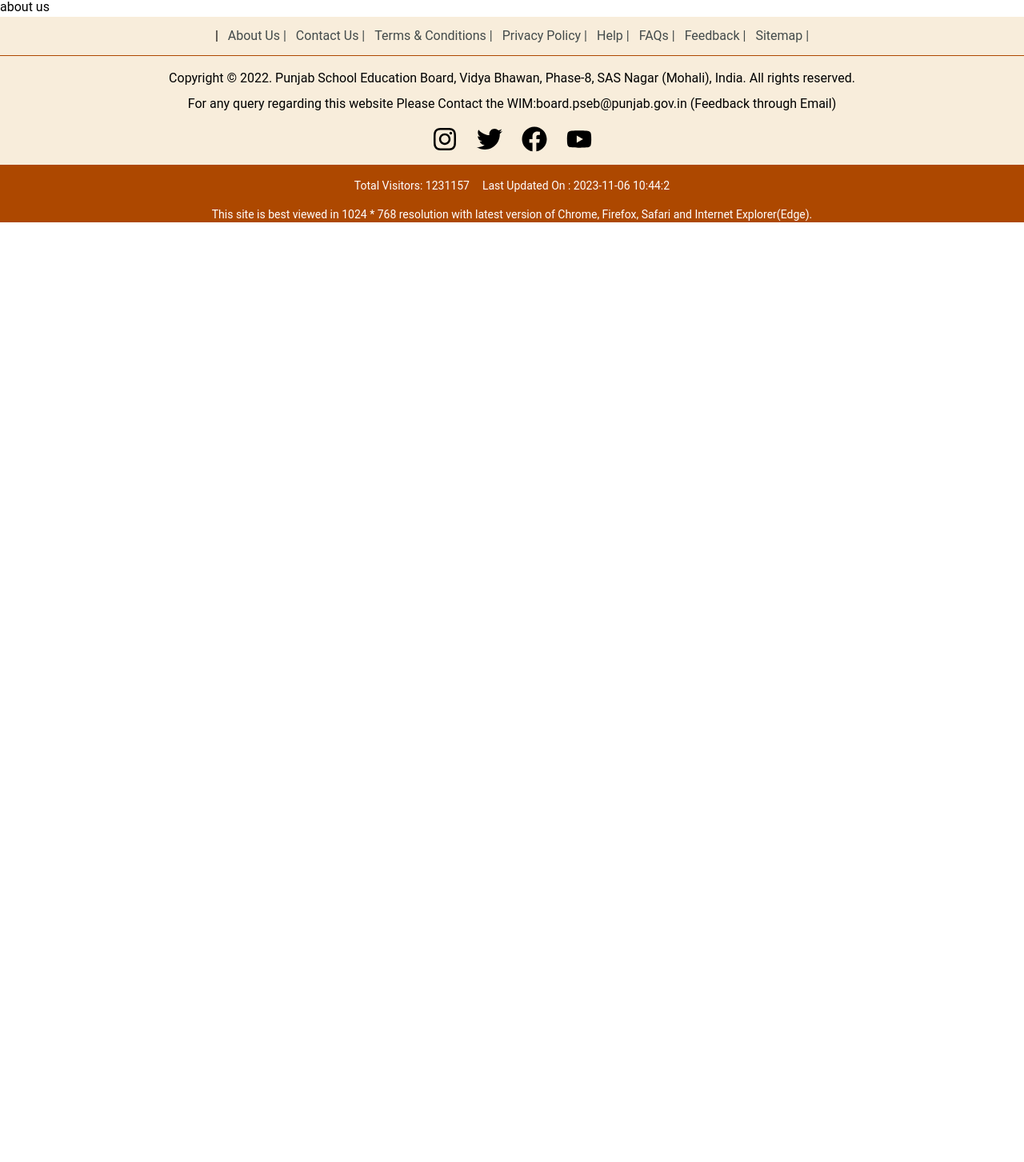
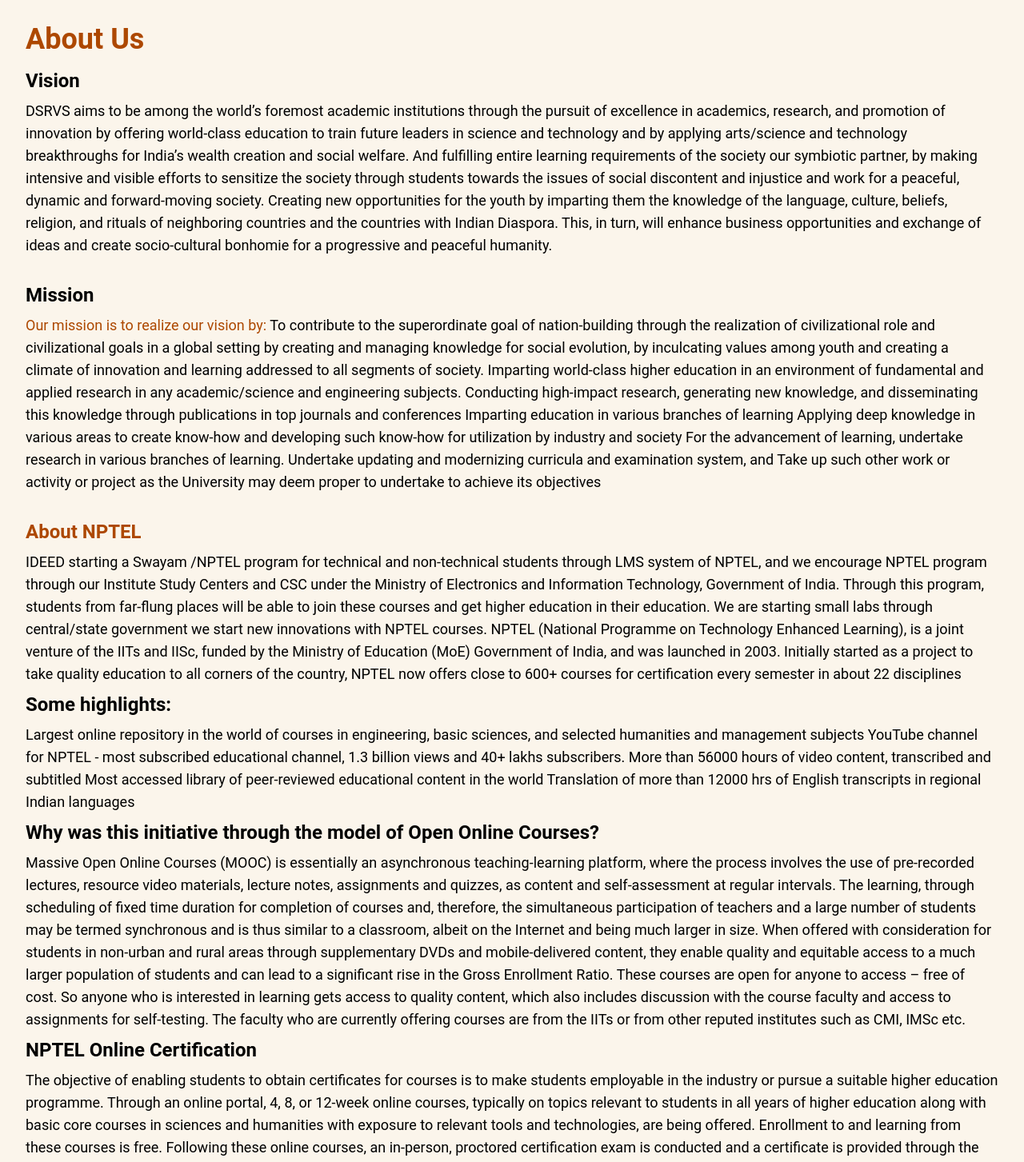
Before and after one commit to prash240303/sdmis-dsrvsindia, a Next.js app: page /about-us in a window 1280 px wide. Shown: the part 219-1672 px from the top of the page at 80% size. Before the commit the page ends 800 px from the top, so only its background shows below. Built offline with nearby package versions, Linux system fonts and the light colour scheme.

Commit message:
Added content in about us and contact us

```diff
--- a/src/components/Footer.tsx
+++ b/src/components/Footer.tsx
@@ -15,7 +15,7 @@
   return (
     <>
       {/* Footer */}
-      <div className="w-full  bg-sdmis-primary-100 ">
+      <div className="w-full border-t border-sdmis-primary-600 bg-sdmis-primary-100 ">
         <div className="flex justify-center items-center flex-wrap gap-3 px-2 py-3 border-b border-sdmis-primary-600">
           {/* dynamic list of items */}
           |
--- a/src/components/home/about.tsx
+++ b/src/components/home/about.tsx
@@ -1,9 +1,9 @@
+
 const About = () => {
-  return(
-    <div>
-      <h1>About</h1>
-    </div>
-  )
-}
+  return (
+    <>
+    hi</>
+  );
+};
 
 export default About;
--- a/src/pages/about-us.tsx
+++ b/src/pages/about-us.tsx
@@ -3,8 +3,60 @@
 const AboutUs = () => {
   return (
     <HomeLayout>
-      about us
+      <div className="bg-[#fbf5eb] p-4 sm:p-8">
+        <h1 className="text-2xl sm:text-4xl font-bold text-sdmis-primary-600 mb-2 sm:mb-4">About Us</h1>
+
+        <section className="mb-4 sm:mb-8">
+          <h2 className="text-lg sm:text-2xl font-bold mb-2">Vision</h2>
+          <p className="text-base sm:text-lg">
+            DSRVS aims to be among the world’s foremost academic institutions through the pursuit of excellence in academics, research, and promotion of innovation by offering world-class education to train future leaders in science and technology and by applying arts/science and technology breakthroughs for India’s wealth creation and social welfare. And fulfilling entire learning requirements of the society our symbiotic partner, by making intensive and visible efforts to sensitize the society through students towards the issues of social discontent and injustice and work for a peaceful, dynamic and forward-moving society. Creating new opportunities for the youth by imparting them the knowledge of the language, culture, beliefs, religion, and rituals of neighboring countries and the countries with Indian Diaspora. This, in turn, will enhance business opportunities and exchange of ideas and create socio-cultural bonhomie for a progressive and peaceful humanity.
+          </p>
+        </section>
+
+        <section className="mb-4 sm:mb-8">
+          <h2 className="text-lg sm:text-2xl font-bold mb-2">Mission</h2>
+          <p className="text-base sm:text-lg">
+            <span className="text-semibold text-sdmis-primary-600">Our mission is to realize our vision by:</span> To contribute to the superordinate goal of nation-building through the realization of civilizational role and civilizational goals in a global setting by creating and managing knowledge for social evolution, by inculcating values among youth and creating a climate of innovation and learning addressed to all segments of society.
+
+            Imparting world-class higher education in an environment of fundamental and applied research in any academic/science and engineering subjects.
+            Conducting high-impact research, generating new knowledge, and disseminating this knowledge through publications in top journals and conferences
+            Imparting education in various branches of learning
+            Applying deep knowledge in various areas to create know-how and developing such know-how for utilization by industry and society
+            For the advancement of learning, undertake research in various branches of learning.
+            Undertake updating and modernizing curricula and examination system, and
+            Take up such other work or activity or project as the University may deem proper to undertake to achieve its objectives
+          </p>
+        </section>
+
+        <section className="mb-4 sm:mb-8">
+          <h2 className="text-lg sm:text-2xl text-sdmis-primary-600 font-bold mb-2">About NPTEL</h2>
+          <p className="text-base sm:text-lg">
+            IDEED starting a Swayam /NPTEL program for technical and non-technical students through LMS system of NPTEL, and we encourage NPTEL program through our Institute Study Centers and CSC under the Ministry of Electronics and Information Technology, Government of India. Through this program, students from far-flung places will be able to join these courses and get higher education in their education. We are starting small labs through central/state government we start new innovations with NPTEL courses. NPTEL (National Programme on Technology Enhanced Learning), is a joint venture of the IITs and IISc, funded by the Ministry of Education (MoE) Government of India, and was launched in 2003. Initially started as a project to take quality education to all corners of the country, NPTEL now offers close to 600+ courses for certification every semester in about 22 disciplines
+          </p>
+          <h2 className="text-lg sm:text-2xl font-bold my-2">Some highlights:</h2>
+          <p className="text-base sm:text-lg">
+            Largest online repository in the world of courses in engineering, basic sciences, and selected humanities and management subjects YouTube channel for NPTEL - most subscribed educational channel, 1.3 billion views and 40+ lakhs subscribers.
+            More than 56000 hours of video content, transcribed and subtitled
+            Most accessed library of peer-reviewed educational content in the world
+            Translation of more than 12000 hrs of English transcripts in regional Indian languages
+          </p>
+          <h2 className="text-lg sm:text-2xl font-bold my-2">Why was this initiative through the model of Open Online Courses?</h2>
+          <p className="text-base sm:text-lg">
+            Massive Open Online Courses (MOOC) is essentially an asynchronous teaching-learning platform, where the process involves the use of pre-recorded lectures, resource video materials, lecture notes, assignments and quizzes, as content and self-assessment at regular intervals. The learning, through scheduling of fixed time duration for completion of courses and, therefore, the simultaneous participation of teachers and a large number of students may be termed synchronous and is thus similar to a classroom, albeit on the Internet and being much larger in size. When offered with consideration for students in non-urban and rural areas through supplementary DVDs and mobile-delivered content, they enable quality and equitable access to a much larger population of students and can lead to a significant rise in the Gross Enrollment Ratio. These courses are open for anyone to access – free of cost. So anyone who is interested in learning gets access to quality content, which also includes discussion with the course faculty and access to assignments for self-testing. The faculty who are currently offering courses are from the IITs or from other reputed institutes such as CMI, IMSc etc.
+          </p>
+          <h2 className="text-lg sm:text-2xl font-bold my-2">NPTEL Online Certification</h2>
+          <p className="text-base sm:text-lg">
+            The objective of enabling students to obtain certificates for courses is to make students employable in the industry or pursue a suitable higher education programme. Through an online portal, 4, 8, or 12-week online courses, typically on topics relevant to students in all years of higher education along with basic core courses in sciences and humanities with exposure to relevant tools and technologies, are being offered. Enrollment to and learning from these courses is free. Following these online courses, an in-person, proctored certification exam is conducted and a certificate is provided through the participating institutions and industry, as applicable.
+          </p>
+          <h2 className="text-lg sm:text-2xl font-bold my-2">Credit transfer from SWAYAM courses</h2>
+          <p className="text-base sm:text-lg">
+            UGC and AICTE have issued guidelines whereby up to 40% of course credits can be obtained by taking courses on SWAYAM. For more details visit: IDEED
+          </p>
+        </section>
+
+      </div>
     </HomeLayout>
-  )
-}
+  );
+};
+
 export default AboutUs;
--- a/src/pages/contact-us.tsx
+++ b/src/pages/contact-us.tsx
@@ -1,11 +1,66 @@
-import HomeLayout from "@/components/home/Layout"
+import HomeLayout from "@/components/home/Layout";
+import { FaInstagram, FaFacebook, FaYoutube, FaTwitter } from "react-icons/fa";
 
 const ContactUs = () => {
   return (
     <HomeLayout>
-      contact us
+      <div className="bg-[#fbf5eb] flex flex-col items-start px-4 pt-8 sm:px-8 h-full">
+
+        <div className="text-center flex flex-col items-start mb-4 sm:mb-8">
+          <h1 className="text-2xl sm:text-4xl font-bold text-sdmis-primary-600 mb-2 sm:mb-4">Socials</h1>
+          <div className="flex justify-center space-x-4">
+            <a href="#" className="text-lg sm:text-2xl text-blue-500 hover:text-blue-700">
+              <FaInstagram />
+            </a>
+            <a href="#" className="text-lg sm:text-2xl text-blue-500 hover:text-blue-700">
+              <FaFacebook />
+            </a>
+            <a href="#" className="text-lg sm:text-2xl text-red-500 hover:text-red-700">
+              <FaYoutube />
+            </a>
+            <a href="#" className="text-lg sm:text-2xl text-blue-400 hover:text-blue-600">
+              <FaTwitter />
+            </a>
+          </div>
+        </div>
+
+        <div className="w-full flex flex-col justify-center items-start mb-4 sm:mb-12">
+          <div className="mb-4 sm:mb-8">
+            <h1 className="text-2xl sm:text-4xl font-bold text-sdmis-primary-600 mb-2 sm:mb-4">Our Address</h1>
+            <p className="text-base font-bold sm:text-lg text-left">
+              <span className="block">डिजिटल शिक्षा तथा रोजगार विकास संस्थान</span>
+              <span className="block">INSTITUTE OF DIGITAL EDUCATION AND EMPLOYMENT DEVELOPMENT</span>
+              <span className="block">PO - Bagri, Tonk, Rajasthan 304801</span>
+            </p>
+          </div>
+
+          <div className="mb-2 text-left">
+            <h1 className="text-lg sm:text-2xl font-bold">Telephone</h1>
+            <p className="text-base sm:text-lg">01432-245010</p>
+          </div>
+
+          <div className="mb-4 text-left">
+            <h1 className="text-lg sm:text-2xl font-semi">FOR CSC VLE</h1>
+            <p className="text-base sm:text-lg font-bold">7688992247 (Only Working Hours)</p>
+          </div>
+
+          <div className="mb-4 text-left">
+            <h1 className="text-lg sm:text-2xl font-bold">E-mail</h1>
+            <p className="text-base sm:text-lg">supportideed@nic.in</p>
+          </div>
+
+          <div className="mb-4 text-left">
+            <h1 className="text-lg sm:text-2xl font-bold">Whatsapp Helpline</h1>
+            <p className="text-base sm:text-lg">7688992247 (Only Working Hours)</p>
+          </div>
+
+          <div>
+            <p className="text-base sm:text-lg text-left">Working Hours: 10:00 AM to 5 PM (Mon – Fri)</p>
+          </div>
+        </div>
+      </div>
     </HomeLayout>
-  )
-}
+  );
+};
 
 export default ContactUs;
--- a/src/pages/login-admin.tsx
+++ b/src/pages/login-admin.tsx
@@ -8,7 +8,7 @@
   const [email, setEmail] = useState('');
   const [password, setPassword] = useState('');
 
-  const handleLogin = (e:any) => {
+  const handleLogin = (e: any) => {
     e.preventDefault();
 
     // Basic validation
@@ -30,8 +30,16 @@
 
   return (
     <>
-      <main className=" text-black  flex flex-col items-center justify-start min-h-screen">
-        <Image src="/images/backdrop.webp" priority={true} alt="bg" width={2000} height={2000} className='object-cover h-full absolute left-0 -z-10' />
+      <main className="text-black flex flex-col items-center justify-start min-h-screen">
+        <Image
+          src="/images/backdrop.webp"
+          priority={true}
+          alt="bg"
+          fill
+          layout="responsive"
+          sizes="(max-width: 786px) 100vw, 700px"
+          className='object-cover  absolute left-0 -z-10'
+        />
         <div className="flex md:flex-row flex-col items-center">
           <Image
             src="/images/logo.png"
@@ -40,11 +48,9 @@
             height={77}
             className="w-32 h-32"
           />
-          <div className="flex flex-col gap-1 w-full font-bold md:text-2xl lg:text-xl  text-base px-3 text-center  md:text-left">
+          <div className="flex flex-col gap-1 w-full font-bold md:text-2xl lg:text-xl text-base px-3 text-center md:text-left">
             <h1>डिजिटल शिक्षा तथा रोज़गार विकास संस्थान</h1>
-            <h1>
-              Institute of Digital Education & Employment Development, INDIA
-            </h1>
+            <h1>Institute of Digital Education & Employment Development, INDIA</h1>
             <h1 className="font-semibold md:text-xl text-sm w-full">
               AN ISO 9001:2015 CERTIFIED INSTITUTE
             </h1>
```
